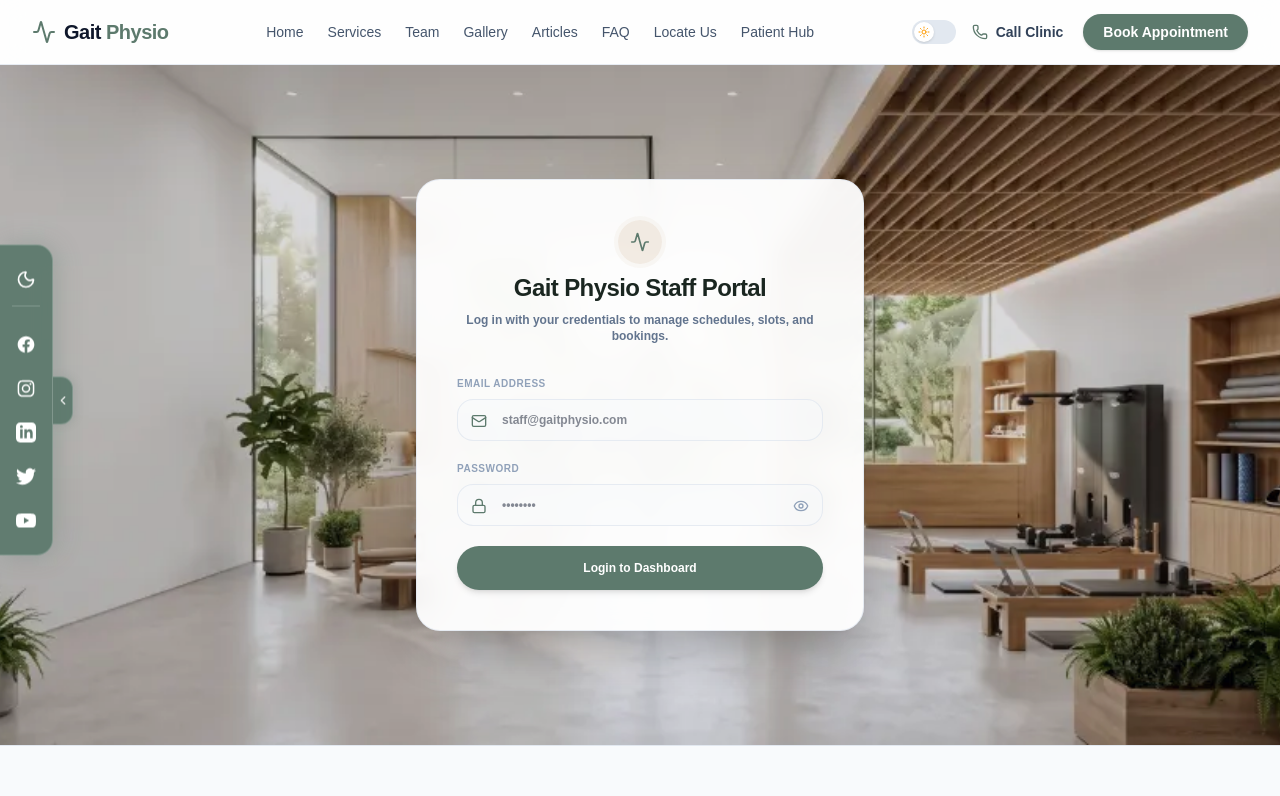
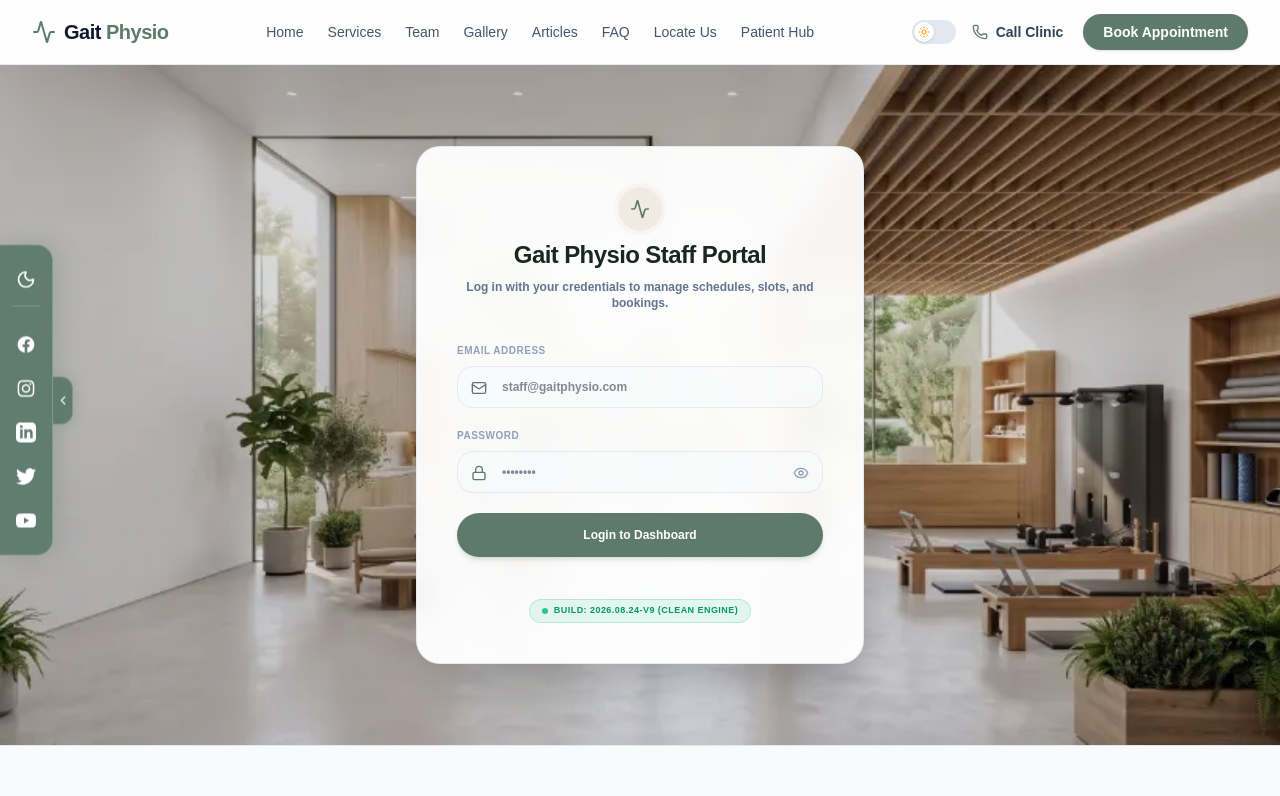
Before and after one commit to rameshdarisi03/rameshdental, a Next.js app: page /login in a window 1280 px wide. Shown: the top 796 px of the page. Built offline with nearby package versions, Linux system fonts and the light colour scheme.

Commit message:
chore: add visible build version badge to verify live deployment

```diff
--- a/src/app/login/page.tsx
+++ b/src/app/login/page.tsx
@@ -192,6 +192,13 @@ export default function Login() {
           </button>
         </form>
 
+        <div className="text-center pt-2">
+          <span className="inline-flex items-center gap-1.5 px-3 py-1 rounded-full bg-emerald-500/10 border border-emerald-500/20 text-emerald-600 dark:text-emerald-400 text-[9px] font-bold tracking-wider">
+            <span className="h-1.5 w-1.5 rounded-full bg-emerald-500 animate-pulse" />
+            BUILD: 2026.08.24-V9 (CLEAN ENGINE)
+          </span>
+        </div>
+
       </div>
     </div>
   );
--- a/src/app/patienthub/login/page.tsx
+++ b/src/app/patienthub/login/page.tsx
@@ -694,6 +694,13 @@ function LoginContent() {
         document.body
       )}
 
+      {/* Build Identifier Badge */}
+      <div className="text-center">
+        <span className="inline-flex items-center gap-1.5 px-3 py-1 rounded-full bg-emerald-500/10 border border-emerald-500/20 text-emerald-600 dark:text-emerald-400 text-[10px] font-bold tracking-wider">
+          <span className="h-1.5 w-1.5 rounded-full bg-emerald-500 animate-pulse" />
+          BUILD: 2026.08.24-V9 (CLEAN ENGINE)
+        </span>
+      </div>
     </div>
   );
 }
```
